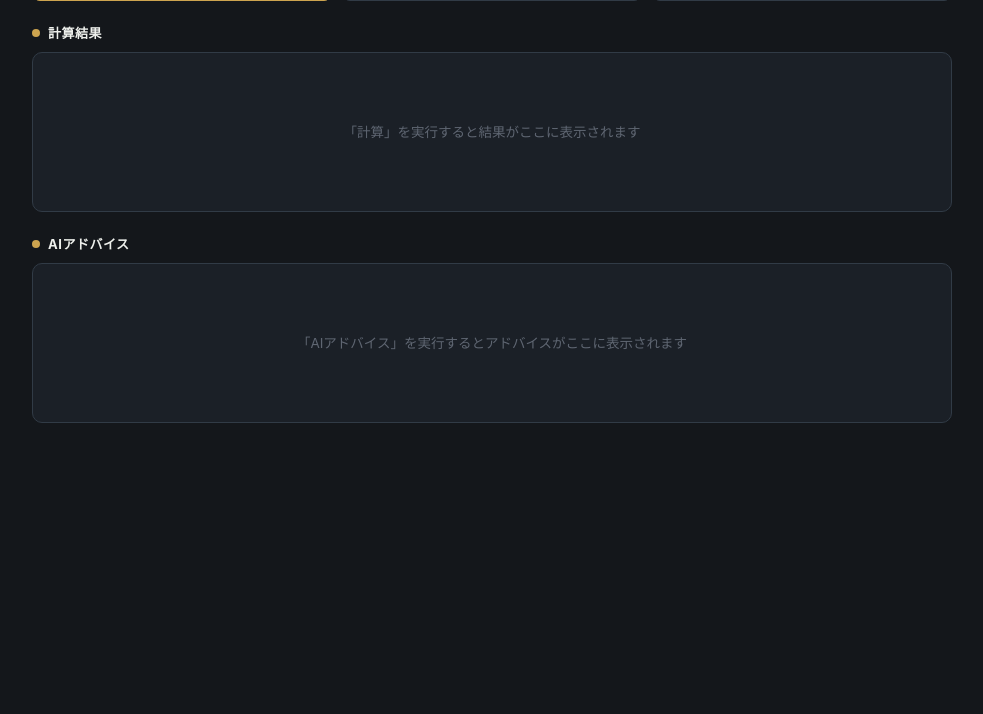
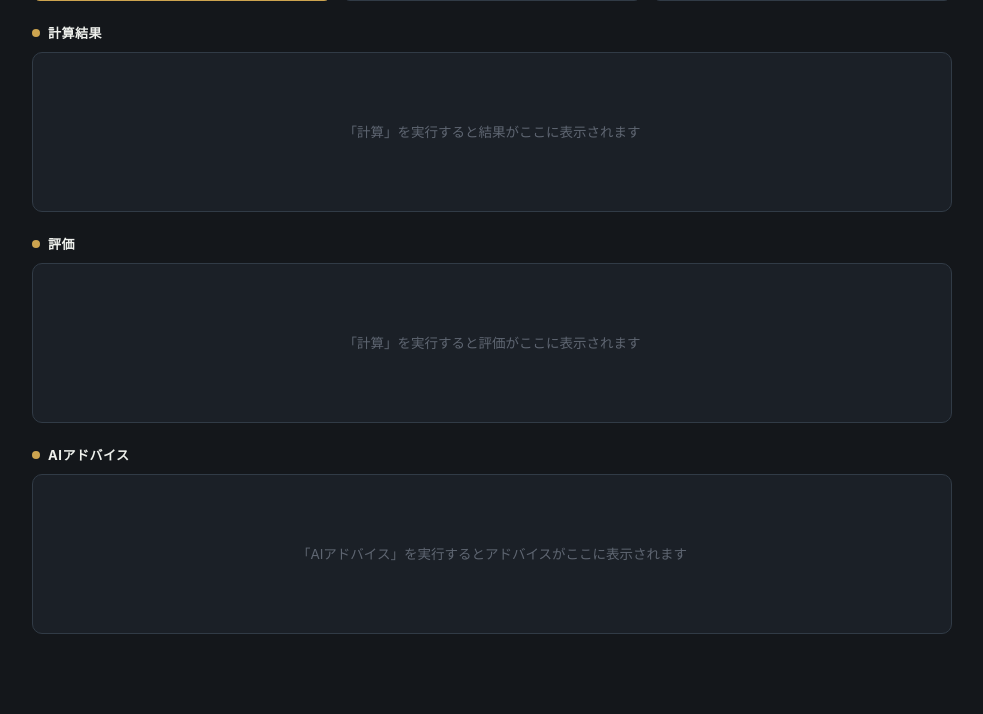
Before and after one commit to yhatou05075589-ai/deck_simulator, a Flask app: page / in a window 1280 px wide. Shown: the part 440-1154 px from the top of the page, without its empty margins (148-1131 px from the left). Before the commit the page ends 863 px from the top, so only its background shows below. Run offline with Flask 3, Linux system fonts and the light colour scheme.

Commit message:
feat: 人間評価を表示する欄を追加

```diff
--- a/app.py
+++ b/app.py
@@ -14,8 +14,11 @@ def calculate_probability(
     simulation = simulate_probability(
         deck_count, hand_count, resource_count, records, priority
     )
+    # TODO: 確率に応じた評価文を生成する。いまは固定文字列。
+    evaluation = "計算結果の確率は妥当な数値です。"
     return {
         **simulation,
+        "evaluation": evaluation,
         "deckCount": deck_count,
         "handCount": hand_count,
         "resourceCount": resource_count,
--- a/static/deck_simulator.js
+++ b/static/deck_simulator.js
@@ -232,8 +232,11 @@ function formatCalcResult(result){
 
 document.getElementById('calcBtn').addEventListener('click', async () => {
   const out = document.getElementById('calcOutput');
+  const evaluationBox = document.getElementById('evaluationBox');
   out.classList.remove('is-empty');
   out.textContent = '計算中...';
+  evaluationBox.classList.remove('is-empty');
+  evaluationBox.textContent = '評価中...';
   try {
     const res = await fetch('/api/calculate', {
       method: 'POST',
@@ -243,11 +246,14 @@ document.getElementById('calcBtn').addEventListener('click', async () => {
     const data = await res.json();
     if(!res.ok){
       out.textContent = data.error ?? '計算中にエラーが発生しました。';
+      evaluationBox.textContent = '';
       return;
     }
     out.textContent = formatCalcResult(data.result);
+    evaluationBox.textContent = data.result.evaluation;
   } catch (err) {
     out.textContent = '計算中にエラーが発生しました。';
+    evaluationBox.textContent = '';
   }
 });
 
--- a/templates/index.html
+++ b/templates/index.html
@@ -93,6 +93,14 @@
   <div class="advice-section">
     <div class="advice-label-row">
       <span class="col-dot"></span>
+      <h2 class="advice-label">評価</h2>
+    </div>
+    <div class="advice-scroll is-empty" id="evaluationBox">「計算」を実行すると評価がここに表示されます</div>
+  </div>
+
+  <div class="advice-section">
+    <div class="advice-label-row">
+      <span class="col-dot"></span>
       <h2 class="advice-label">AIアドバイス</h2>
     </div>
     <div class="advice-scroll is-empty" id="adviceBox">「AIアドバイス」を実行するとアドバイスがここに表示されます</div>
```
